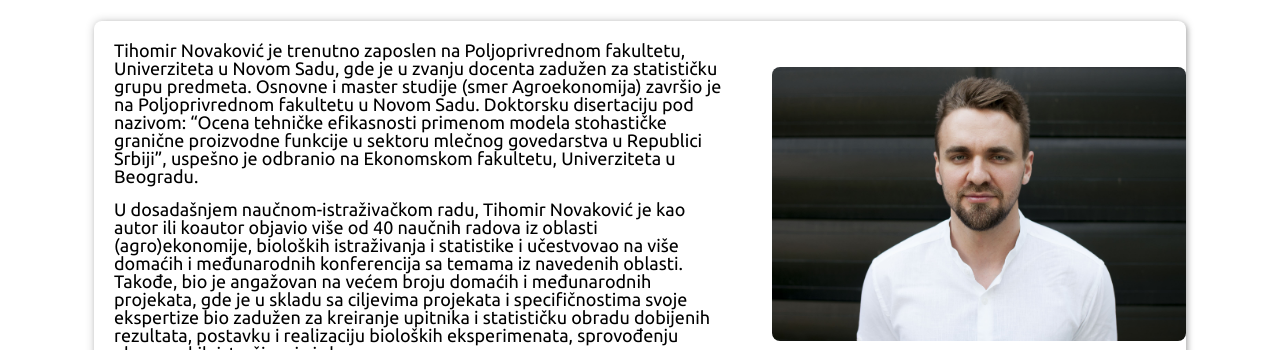
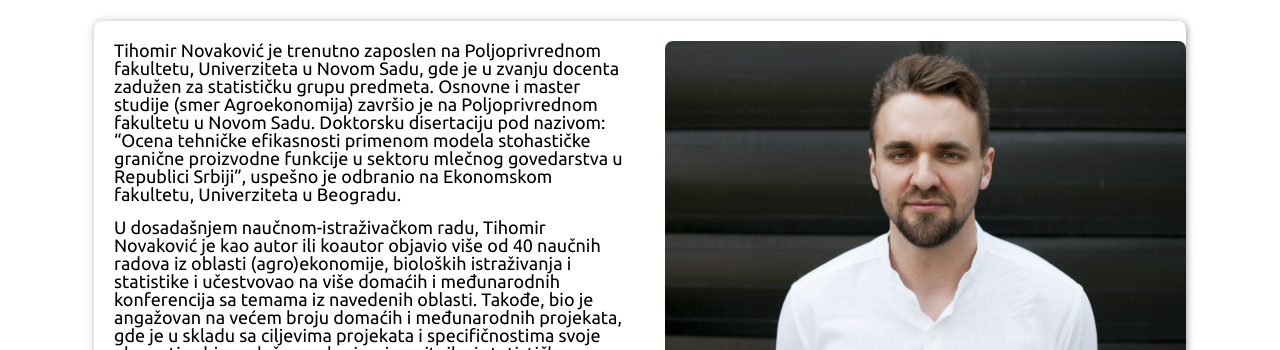
Before and after one commit to DuraN777/SigmaProject, a website: page src/about-tihomir.html in a window 1280 px wide. Shown: the part 274-624 px from the top of the page. Drawn offline with nearby package versions, Linux system fonts and the light colour scheme; files that its build step writes are made by us from their sources.

Commit message:
bio text-image

```diff
--- a/src/scss/components/_bio.scss
+++ b/src/scss/components/_bio.scss
@@ -14,6 +14,16 @@
   @include laptop {
     // align-items: flex-start;
     justify-content: space-between;
+
+    @include laptop-sm {
+      align-items: flex-start;
+    }
+  }
+
+  @include tablet {
+    flex-direction: column;
+    padding: 20px;
+    gap: 30px;
   }
 }
 
@@ -23,6 +33,13 @@
 
   @include laptop {
     width: 60%;
+  }
+  @include laptop-sm {
+    width: 50%;
+  }
+
+  @include tablet {
+    width: 100%;
   }
 }
 
@@ -50,6 +67,15 @@
   @include laptop {
     width: 40%;
     padding-left: 15px;
+  }
+
+  @include laptop-sm {
+    width: 50%;
+  }
+
+  @include tablet{
+    width: 100%;
+    padding-left: 0px
   }
 }
 
```
